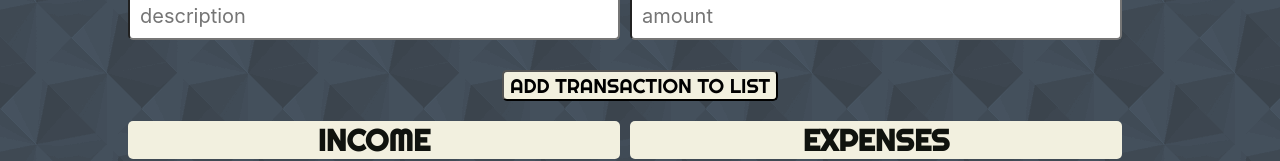
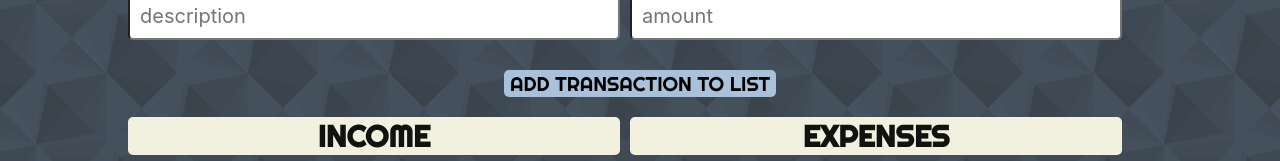
Before and after one commit to tifcodes/budgetApp, a React (Create React App) app: page / in a window 1280 px wide. Shown: the part 176-337 px from the top of the page. Built offline with nearby package versions, Linux system fonts and the light colour scheme; no server answers; the database is empty.

Commit message:
change a couple of colors

```diff
--- a/src/styles/main.scss
+++ b/src/styles/main.scss
@@ -49,7 +49,8 @@ button {
   border-radius: 5px;
   text-transform: uppercase;
   font-family: $righteous;
-  background-color: $secondaryColor;
+  border: none;
+  background-color: $accentColor;
   border-radius: 5px;
   &:hover,
   &:focus {
```
